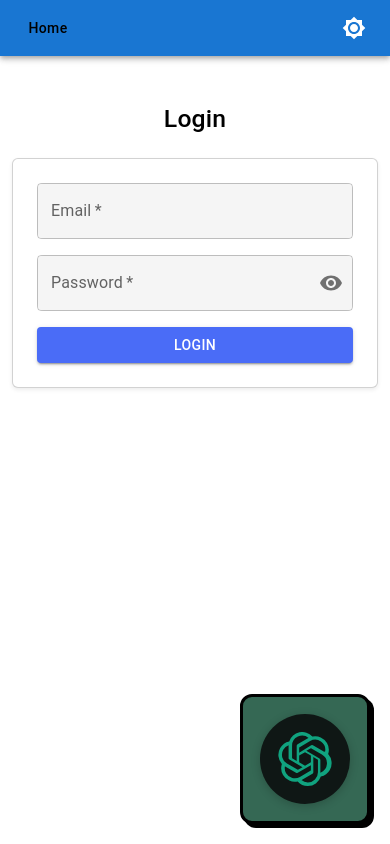
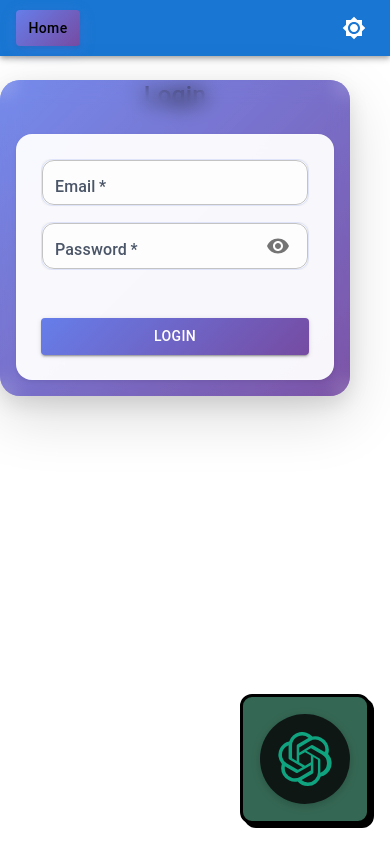
Before and after one commit to BS-PM-2025/BS-PM-2025-TEAM14, a React (Create React App) app in the folder frontend/: page /login in a window 390 px wide. Built offline with nearby package versions, Linux system fonts and the light colour scheme; no server answers.

Commit message:
fixing login modal css

```diff
--- a/frontend/src/CSS/Login.css
+++ b/frontend/src/CSS/Login.css
@@ -0,0 +1,267 @@
+/* Modern Login Modal Styling */
+.container {
+    width: 100%;
+    max-width: 420px;
+    margin: 0;
+    padding: 0;
+    background: linear-gradient(135deg, #667eea 0%, #764ba2 100%);
+    border-radius: 20px;
+    box-shadow:
+            0 20px 60px rgba(0, 0, 0, 0.15),
+            0 8px 20px rgba(0, 0, 0, 0.1);
+    overflow: hidden;
+    position: relative;
+}
+
+/* Remove default margin and padding from the MuiBox wrapper */
+.MuiBox-root {
+    padding: 0 !important;
+    margin: 0 !important;
+}
+
+.container::before {
+    content: '';
+    position: absolute;
+    top: 0;
+    left: 0;
+    right: 0;
+    bottom: 0;
+    background: linear-gradient(135deg, rgba(255, 255, 255, 0.1) 0%, rgba(255, 255, 255, 0.05) 100%);
+    backdrop-filter: blur(10px);
+    pointer-events: none;
+}
+
+.card {
+    background: rgba(255, 255, 255, 0.95);
+    backdrop-filter: blur(20px);
+    border: 1px solid rgba(255, 255, 255, 0.2);
+    border-radius: 16px;
+    padding: 2.5rem;
+    margin: 1.5rem 1.5rem 1.5rem 1.5rem;
+    box-shadow:
+            0 8px 32px rgba(0, 0, 0, 0.1),
+            inset 0 1px 0 rgba(255, 255, 255, 0.5);
+    position: relative;
+    z-index: 1;
+}
+
+.text-center {
+    text-align: center;
+}
+
+.text-center h2 {
+    color: #2d3748;
+    font-weight: 700;
+    font-size: 2rem;
+    margin-bottom: 0.5rem;
+    background: linear-gradient(135deg, #667eea, #764ba2);
+    -webkit-background-clip: text;
+    -webkit-text-fill-color: transparent;
+    background-clip: text;
+}
+
+.text-center h2::after {
+    content: '';
+    display: block;
+    width: 60px;
+    height: 3px;
+    background: linear-gradient(135deg, #667eea, #764ba2);
+    margin: 1rem auto;
+    border-radius: 2px;
+}
+
+.mb-3 {
+    margin-bottom: 1.5rem;
+}
+
+.mb-4 {
+    margin-bottom: 2rem;
+}
+
+.mt-5 {
+    margin-top: 0 !important;
+}
+
+.d-grid {
+    display: grid;
+    gap: 1rem;
+    margin-top: 2rem;
+}
+
+.text-danger {
+    color: #e53e3e;
+    font-size: 0.9rem;
+    font-weight: 500;
+    padding: 0.75rem;
+    background: rgba(254, 226, 226, 0.8);
+    border-radius: 8px;
+    border-left: 4px solid #e53e3e;
+    margin-bottom: 1rem;
+}
+
+/* Enhanced Material-UI Component Styling */
+.MuiTextField-root {
+    margin-bottom: 1.5rem;
+}
+
+.MuiTextField-root .MuiOutlinedInput-root {
+    border-radius: 12px;
+    background: rgba(255, 255, 255, 0.8);
+    backdrop-filter: blur(10px);
+    transition: all 0.3s ease;
+    border: 1px solid rgba(102, 126, 234, 0.2);
+}
+
+.MuiTextField-root .MuiOutlinedInput-root:hover {
+    background: rgba(255, 255, 255, 0.9);
+    border-color: rgba(102, 126, 234, 0.4);
+    box-shadow: 0 4px 12px rgba(102, 126, 234, 0.1);
+}
+
+.MuiTextField-root .MuiOutlinedInput-root.Mui-focused {
+    background: rgba(255, 255, 255, 0.95);
+    border-color: #667eea;
+    box-shadow:
+            0 0 0 3px rgba(102, 126, 234, 0.1),
+            0 4px 12px rgba(102, 126, 234, 0.15);
+}
+
+.MuiTextField-root .MuiInputLabel-root {
+    color: #4a5568;
+    font-weight: 500;
+}
+
+.MuiTextField-root .MuiInputLabel-root.Mui-focused {
+    color: #667eea;
+}
+
+.MuiTextField-root .MuiOutlinedInput-input {
+    padding: 14px 16px;
+    font-size: 1rem;
+    color: #2d3748;
+}
+
+/* Enhanced Button Styling */
+.MuiButton-root {
+    padding: 14px 0;
+    font-size: 1rem;
+    font-weight: 600;
+    border-radius: 12px;
+    background: linear-gradient(135deg, #667eea 0%, #764ba2 100%);
+    box-shadow:
+            0 4px 15px rgba(102, 126, 234, 0.3),
+            0 2px 4px rgba(0, 0, 0, 0.1);
+    transition: all 0.3s ease;
+    text-transform: none;
+    position: relative;
+    overflow: hidden;
+}
+
+.MuiButton-root::before {
+    content: '';
+    position: absolute;
+    top: 0;
+    left: -100%;
+    width: 100%;
+    height: 100%;
+    background: linear-gradient(90deg, transparent, rgba(255, 255, 255, 0.2), transparent);
+    transition: left 0.5s ease;
+}
+
+.MuiButton-root:hover {
+    transform: translateY(-2px);
+    box-shadow:
+            0 8px 25px rgba(102, 126, 234, 0.4),
+            0 4px 8px rgba(0, 0, 0, 0.15);
+}
+
+.MuiButton-root:hover::before {
+    left: 100%;
+}
+
+.MuiButton-root:active {
+    transform: translateY(0);
+}
+
+.MuiButton-root.Mui-disabled {
+    background: linear-gradient(135deg, #a0aec0 0%, #cbd5e0 100%);
+    box-shadow: none;
+    transform: none;
+}
+
+/* Loading Animation */
+.MuiCircularProgress-root {
+    width: 24px !important;
+    height: 24px !important;
+    color: #ffffff !important;
+}
+
+/* Icon Button Styling */
+.MuiIconButton-root {
+    color: #667eea;
+    transition: all 0.2s ease;
+}
+
+.MuiIconButton-root:hover {
+    background: rgba(102, 126, 234, 0.1);
+    color: #764ba2;
+}
+
+/* Input Adornment */
+.MuiInputAdornment-root {
+    margin-right: 8px;
+}
+
+/* Responsive Design */
+@media (max-width: 480px) {
+    .container {
+        max-width: 350px;
+        margin: 0;
+    }
+
+    .card {
+        padding: 2rem 1.5rem;
+        margin: 1rem;
+    }
+
+    .text-center h2 {
+        font-size: 1.75rem;
+    }
+
+    .MuiTextField-root .MuiOutlinedInput-input {
+        padding: 12px 14px;
+        font-size: 0.95rem;
+    }
+
+    .MuiButton-root {
+        padding: 12px 0;
+        font-size: 0.95rem;
+    }
+}
+
+@media (max-width: 360px) {
+    .container {
+        max-width: 320px;
+    }
+
+    .card {
+        padding: 1.5rem 1rem;
+        margin: 0.75rem;
+    }
+}
+
+/* Smooth entrance animation */
+@keyframes modalSlideIn {
+    from {
+        opacity: 0;
+        transform: scale(0.9) translateY(-20px);
+    }
+    to {
+        opacity: 1;
+        transform: scale(1) translateY(0);
+    }
+}
+
+.container {
+    animation: modalSlideIn 0.3s ease-out;
+}
--- a/frontend/src/Components/Home.jsx
+++ b/frontend/src/Components/Home.jsx
@@ -183,7 +183,17 @@
 
           {/* Login Modal */}
           <Modal open={openLoginModal} onClose={() => setOpenLoginModal(false)}>
-            <Box sx={{ position: 'absolute', top: '50%', left: '50%', transform: 'translate(-50%, -50%)', bgcolor: 'background.paper', boxShadow: 24, p: 4 }}>
+            <Box sx={{
+              position: 'absolute',
+              top: '50%',
+              left: '50%',
+              transform: 'translate(-50%, -50%)',
+              bgcolor: 'background.paper',
+              boxShadow: 24,
+              p: 4,
+              borderRadius: '20px', // Add this line
+              overflow: 'hidden'     // Add this line to prevent content overflow
+            }}>
               <Login
                   onSuccess={(userData) => {
                     setUserData(userData);
--- a/frontend/src/Components/Login.jsx
+++ b/frontend/src/Components/Login.jsx
@@ -4,6 +4,7 @@
 import { setToken } from '../utils/auth';
 import { jwtDecode } from "jwt-decode";
 import { useUser } from './UserContext'; // Import useUser to access the global user context
+import '../CSS/Login.css';
 
 const Login = ({ onSuccess, onFailure }) => {
     const { setUserData } = useUser(); // Access setUserData from the UserContext
```
